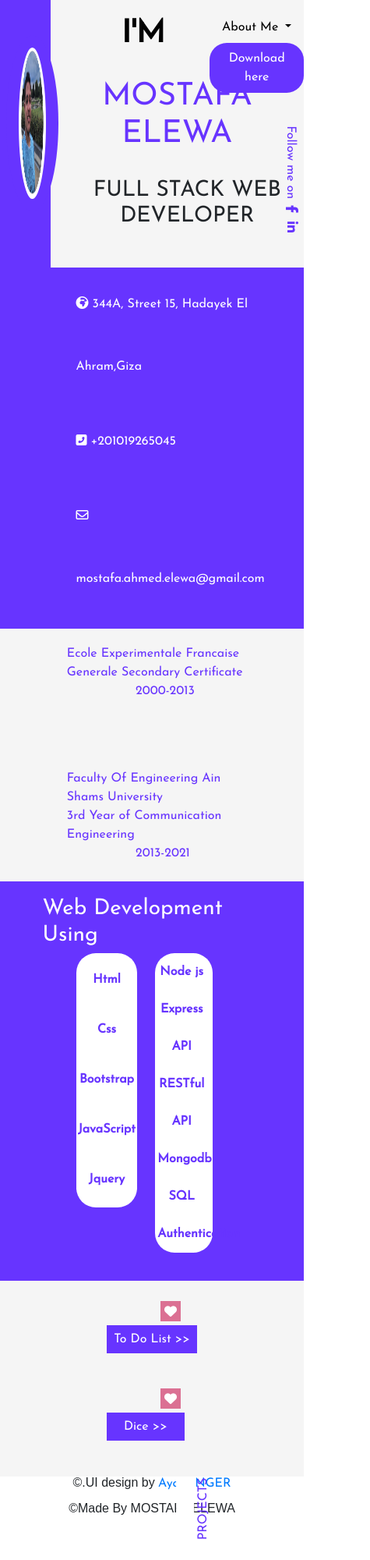
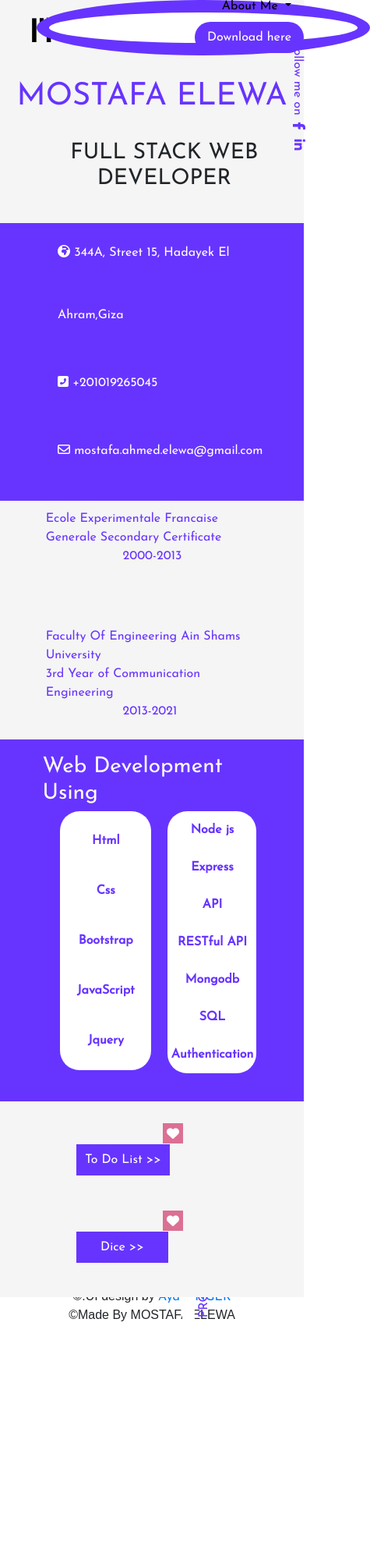
Before and after one commit to Mostafa3elewa/C.V, a website: page index.html in a window 390 px wide. Shown: the top 2000 px of the page at 78% size, 475 px wide, since content can reach past the window. After the commit the page ends 1786 px from the top, so only its background shows below. Drawn offline with nearby package versions, Linux system fonts and the light colour scheme; a web font is replaced by a local one.

Commit message:
tab adjustement

```diff
--- a/css/stylesheet.css
+++ b/css/stylesheet.css
@@ -2,6 +2,7 @@
   font-family: "Josefin Sans", sans-serif;
 }
 
+/* @media only screen and (min-width: 960px) { */
 .nav {
   transition: 0.4s;
   /* Adds a transition effect when the padding is decreased */
@@ -303,20 +304,75 @@ footer {
 footer p {
   font-family: Arial, Helvetica, sans-serif;
 }
-
-@media (max-width: 959px) {
+/* } */
+/*/////////////////////////////////// Tab Edit ////////////////////////////////////////////*/
+@media only screen and (max-width: 940px) {
+  p {
+    margin-top: -9px;
+  }
   .projects-information-container a {
     line-height: 7rem;
   }
-  .heart-icon {
-    right: 51%;
-    top: 3%;
+
+  img {
+    top: 11%;
+    width: 109.7%;
+    height: 74%;
+  }
+
+  .skills-container1 p {
+    padding-right: 4%;
+  }
+  .skills-container1 {
+    margin-right: 10%;
+    width: 34%;
+  }
+  .skills-container {
+    margin-left: 12%;
+    height: 0%;
+    width: 8%;
+  }
+  .skills-container p {
+    padding-top: 27%;
+  }
+  .nav {
+    left: 69%;
+    top: 8%;
+    left: 60%;
+    top: 4.8%;
+  }
+  #im {
+    margin-left: 5%;
+  }
+
+  #social-media {
+    top: -50%;
+    left: 53%;
+  }
+
+  .personal-container {
+    padding: 2% 10% 2% 19%;
+  }
+  .education-information-container {
+    padding: 5% 20% 2% 24%;
+  }
+  .skills-info-container h3 {
+    margin-bottom: 5%;
+  }
+  .projects-information-container {
+    text-align: left;
+    padding: 5% 15% 2% 25%;
+  }
+  .projects-title-container p {
+    padding-top: 4%;
+    margin-top: 57%;
   }
   #dice {
-    padding-left: 11.5%;
-    padding-right: 11.5%;
+    padding-left: 13.5%;
+    padding-right: 13.5%;
   }
-  .projects-title-container p {
-    padding-top: 6%;
+  .heart-icon {
+    right: 41.2%;
+    top: 4%;
   }
 }
--- a/index.html
+++ b/index.html
@@ -18,10 +18,10 @@
   <div class="container">
 
     <div class="row">
-      <div class="col-2 col-md-2 col-sm-2 violet-container photo-container">
+      <div class="col-lg-2 col-md-3 col-sm-4 violet-container photo-container">
         <img src="Images/photo_2019-09-15_13-08-06.png" alt="personal-photo">
       </div>
-      <div class="col-10 col-md-10 col-sm-10 white-container info-container">
+      <div class="col-lg-10 col-md-9 col-sm-8 white-container info-container">
         <ul class=" nav justify-content-end ">
           <li class="nav-item dropdown">
             <a class="nav-link dropdown-toggle" href="#" id="navbarDropdownMenuLink" role="button"
```
